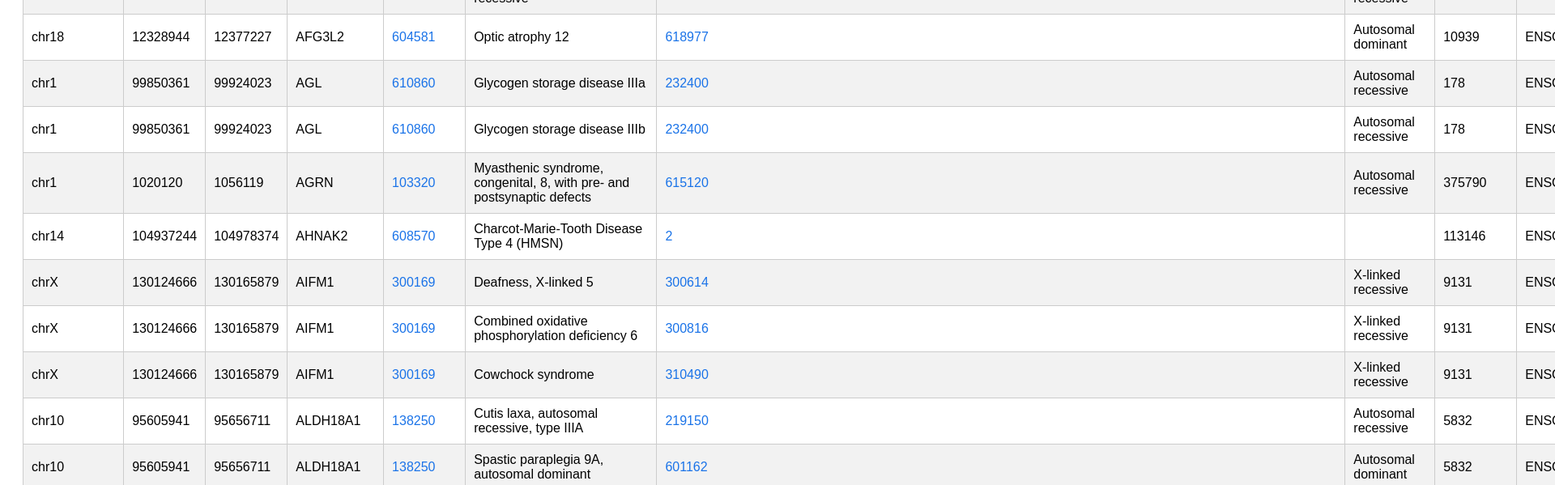
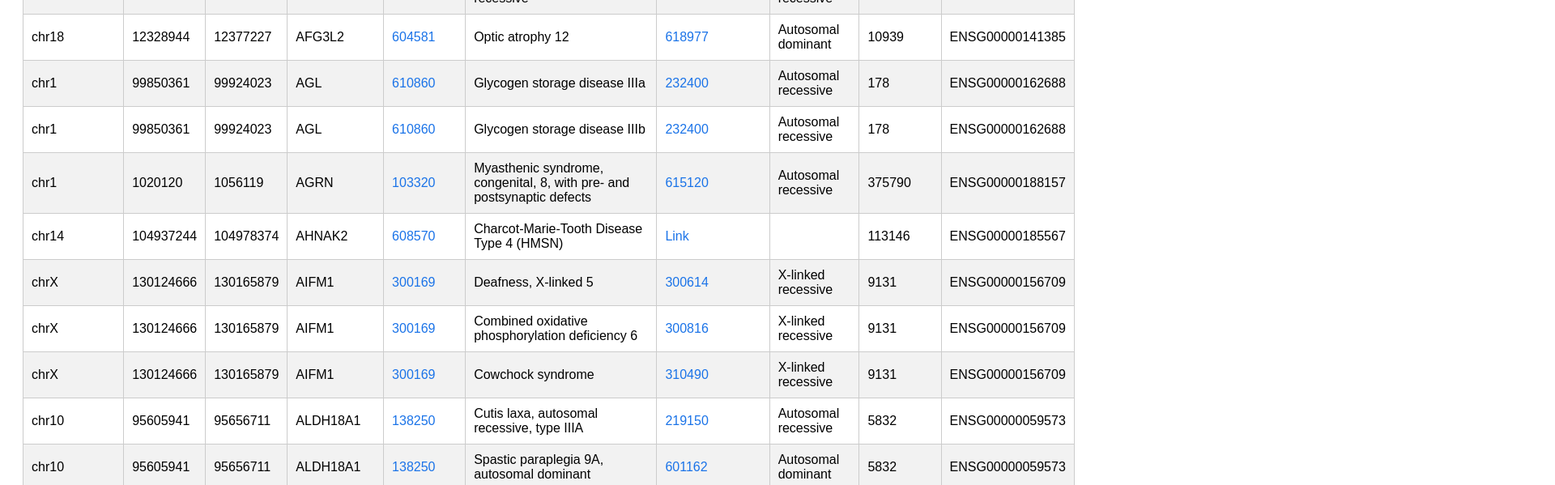
Before and after one commit to GI-Lab-TIGS/NMPhenogen_database, a plain HTML site: page index.html in a window 1280 px wide. Shown: the part 1743-2342 px from the top of the page at 81% size, 1920 px wide, since content can reach past the window. Drawn offline with Linux system fonts and the light colour scheme.

Commit message:
Update index.html

```diff
--- a/index.html
+++ b/index.html
@@ -64,26 +64,42 @@ data.forEach(item => {
         const value = item[key];
         if (!value) return `<td></td>`;
 
+        // Direct OMIM fields
         if (key.toLowerCase().includes('omim') || key.toLowerCase().includes('mim')) {
             const id = extractID(value);
             return `<td><a href="https://www.omim.org/entry/${id}" target="_blank">${id}</a></td>`;
         }
+
+        // Direct Orphanet fields
         else if (key.toLowerCase().includes('orphanet')) {
             const id = extractID(value);
             return `<td><a href="https://www.orpha.net/en/disease/detail/${id}" target="_blank">${id}</a></td>`;
         }
+
+        // Phenotype links (mixed sources)
         else if (key.toLowerCase().includes('phenotype_link')) {
-            const id = extractID(value);
-            return `<td><a href="${value}" target="_blank">${id}</a></td>`;
+            if (value.includes("omim.org")) {
+                const id = extractID(value);
+                return `<td><a href="https://www.omim.org/entry/${id}" target="_blank">${id}</a></td>`;
+            }
+            else if (value.includes("orpha.net")) {
+                const id = extractID(value);
+                return `<td><a href="https://www.orpha.net/en/disease/detail/${id}" target="_blank">${id}</a></td>`;
+            }
+            else if (value.includes("malacards.org")) {
+                return `<td><a href="${value}" target="_blank">Link</a></td>`;
+            }
+            else {
+                return `<td><a href="${value}" target="_blank">${value}</a></td>`;
+            }
         }
-        else if (key.toLowerCase().includes('malacards')) {
-            // Always show as "Link", not the actual ID/URL
-            return `<td><a href="${value}" target="_blank">Link</a></td>`;
-        }
+
+        // Default (non-special fields)
         else {
             return `<td>${value}</td>`;
         }
     }).join('');
+
     tbody.appendChild(tr);
 });
 
```
